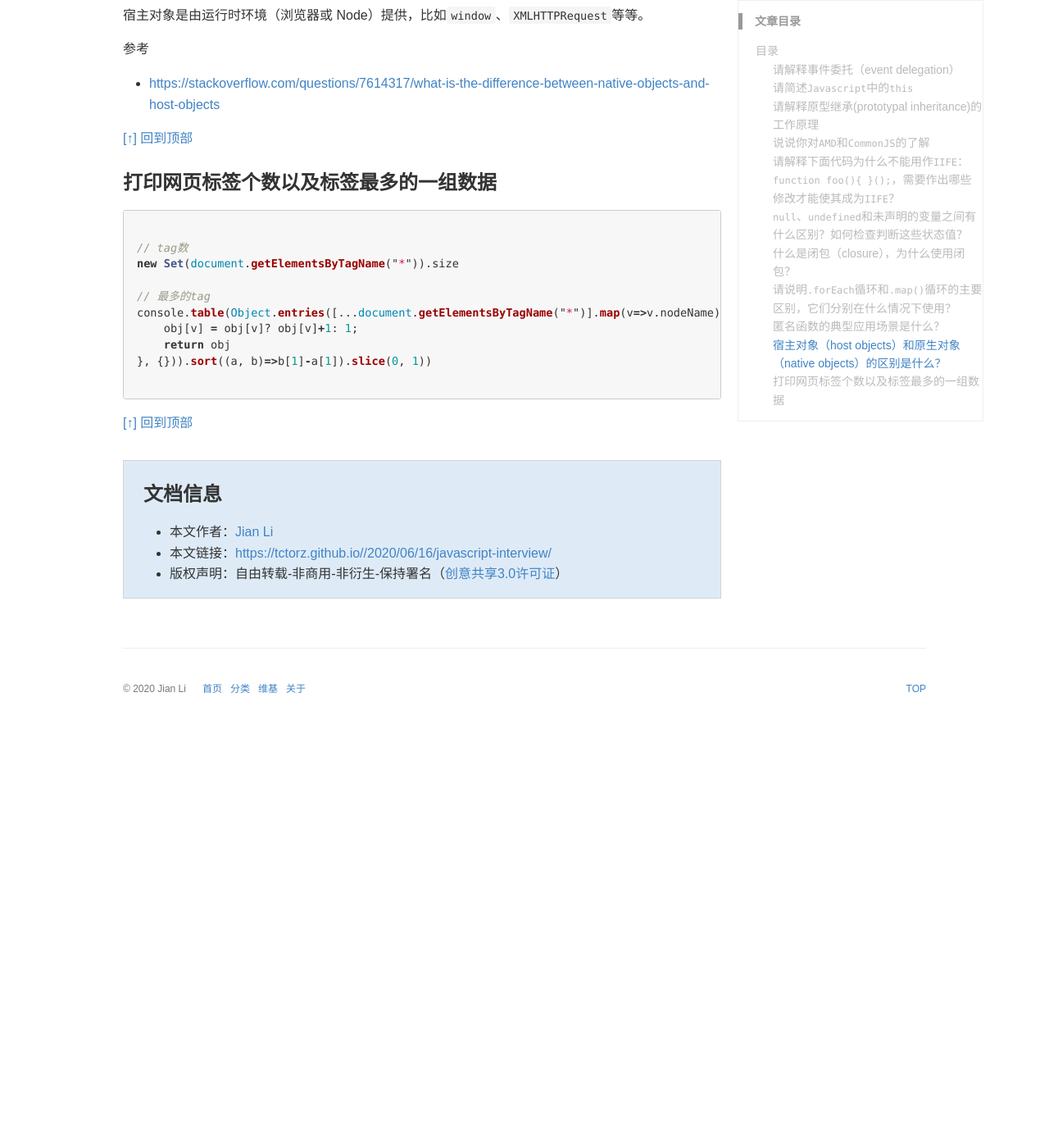
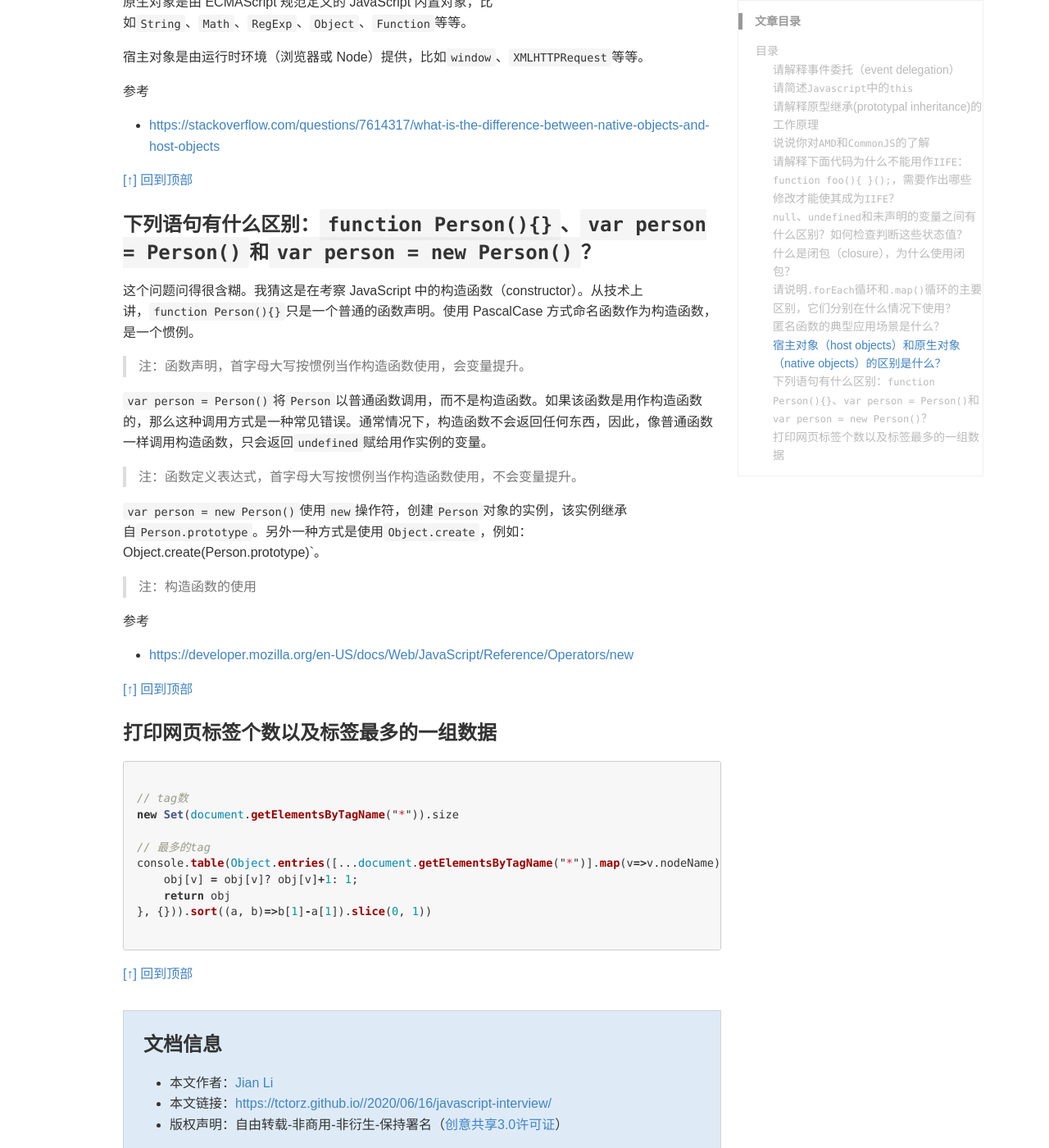
Before and after one commit to TcTOrz/TcTOrz.github.io, a Jekyll site: the page built from _posts/2020-06-16-javascript-interview.md, in a window 1280 px wide and 1400 px high, scrolled down 6914 px. Shown: the whole window at 82% size. Built offline with Jekyll 4.4.1, drawn with Linux system fonts in a browser that asks for light colours; some web fonts are replaced; comment, search, counter and statistics services are not loaded; before the commit the page ends 7811 px from its top, so only the background shows below that; some of the changed text lies outside the part shown.

Commit message:
js-function

````diff
--- a/_posts/2020-06-16-javascript-interview.md
+++ b/_posts/2020-06-16-javascript-interview.md
@@ -18,6 +18,7 @@ topmost: false
 - [请说明`.forEach`循环和`.map()`循环的主要区别，它们分别在什么情况下使用？](#请说明forEach循环和map循环的主要区别它们分别在什么情况下使用)
 - [匿名函数的典型应用场景是什么？](#匿名函数的典型应用场景是什么)
 - [宿主对象（host objects）和原生对象（native objects）的区别是什么？](#宿主对象host-objects和原生对象native-objects的区别是什么)
+- [下列语句有什么区别：`function Person(){}`、`var person = Person()`和`var person = new Person()`？](#下列语句有什么区别function-personvar-person--person和var-person--new-person)
 - [打印网页标签个数以及标签最多的一组数据](#打印网页标签个数以及标签最多的一组数据)
 <!-- * TOC
 {:toc} -->
@@ -244,6 +245,21 @@ console.log(double); // [2, 4, 6]
 
 [[↑] 回到顶部](#目录)
 
+### 下列语句有什么区别：`function Person(){}`、`var person = Person()`和`var person = new Person()`？
+这个问题问得很含糊。我猜这是在考察 JavaScript 中的构造函数（constructor）。从技术上讲，`function Person(){}`只是一个普通的函数声明。使用 PascalCase 方式命名函数作为构造函数，是一个惯例。
+> 注：函数声明，首字母大写按惯例当作构造函数使用，会变量提升。
+
+`var person = Person()`将`Person`以普通函数调用，而不是构造函数。如果该函数是用作构造函数的，那么这种调用方式是一种常见错误。通常情况下，构造函数不会返回任何东西，因此，像普通函数一样调用构造函数，只会返回`undefined`赋给用作实例的变量。
+> 注：函数定义表达式，首字母大写按惯例当作构造函数使用，不会变量提升。
+
+`var person = new Person()`使用`new`操作符，创建`Person`对象的实例，该实例继承自`Person.prototype`。另外一种方式是使用`Object.create`，例如：Object.create(Person.prototype)`。
+> 注：构造函数的使用
+
+参考
+- <https://developer.mozilla.org/en-US/docs/Web/JavaScript/Reference/Operators/new>
+
+[[↑] 回到顶部](#目录)
+
 ### 打印网页标签个数以及标签最多的一组数据
 
 ```javascript
````
